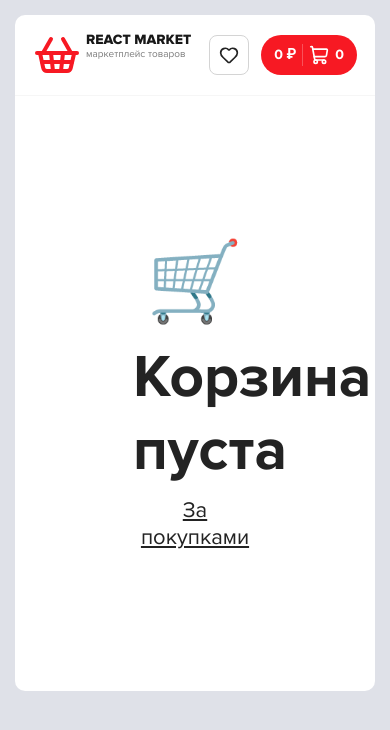
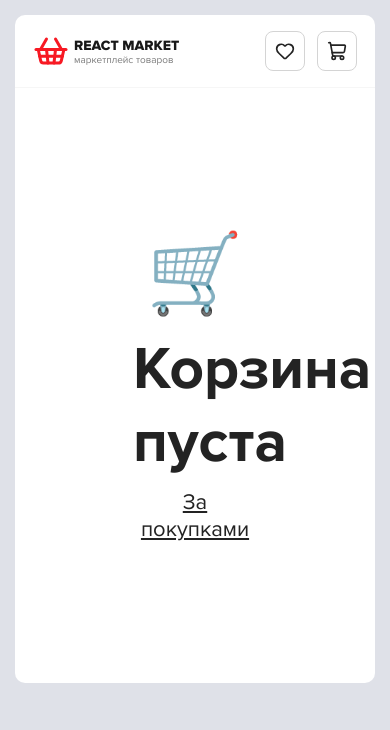
Before and after one commit to KatrinHurricaneGSL/react-market, a React (Vite) app: page /cart in a window 390 px wide. Shown: the top 730 px of the page. Built offline with nearby package versions, Linux system fonts and the light colour scheme.

Commit message:
refactor: header logo sizes

```diff
--- a/src/widgets/header/ui/Header.module.css
+++ b/src/widgets/header/ui/Header.module.css
@@ -17,6 +17,7 @@
 
 .headerLogo {
   display: flex;
+  align-items: center;
 }
 
 .headerLogo svg {
@@ -54,6 +55,10 @@
   border-radius: 8px;
   border-color: #d4d4d4;
   color: #232323;
+}
+
+.cartBadge.cartBadge {
+  display: none;
 }
 
 .cartButton {
@@ -96,7 +101,6 @@
   font-weight: 500;
 
   box-sizing: border-box;
-
 }
 
 @media (max-width: 768px) {
@@ -116,6 +120,34 @@
 }
 
 @media (max-width: 540px) {
+  .cartButton.cartButton {
+    position: relative;
+    width: var(--button-height);
+    height: var(--button-height);
+    padding: 0;
+    gap: 0;
+    border-radius: 8px;
+    border-color: #d4d4d4;
+    background: transparent;
+    color: #232323;
+  }
+
+  .cartButton.cartButton:hover {
+    border-color: var(--accent-color);
+    color: var(--accent-color);
+    background: transparent;
+  }
+
+  .cartCount,
+  .cartTotal,
+  .cartButton > span:empty {
+    display: none;
+  }
+
+  .cartBadge.cartBadge {
+    display: flex;
+  }
+
   .header .container {
     flex-wrap: wrap;
   }
@@ -141,8 +173,14 @@
   .headerLogo p {
     font-size: 10px;
   }
+
+  .headerLogo svg {
+    width: 36px;
+    height: 36px;
+  }
 }
 .favoriteButton .badge,
-.favoriteButton .badge span {
+.favoriteButton .badge span,
+.cartButton .badge {
   color: #fff;
 }
--- a/src/widgets/header/ui/Header.tsx
+++ b/src/widgets/header/ui/Header.tsx
@@ -63,7 +63,17 @@ export function Header({ onResetSearch }: Props) {
           </Button>
 
           <Button to="/cart" className={styles.cartButton}
-            icon={<><ShoppingCart /><span>{totalCartItems}</span></>}
+            icon={
+              <>
+                <ShoppingCart />
+                <span className={styles.cartCount}>{totalCartItems}</span>
+                {totalCartItems > 0 && (
+                  <span className={`${styles.badge} ${styles.cartBadge}`}>
+                    {totalCartItems > 99 ? "99+" : totalCartItems}
+                  </span>
+                )}
+              </>
+            }
             iconPosition="end" iconDivider aria-label={`Корзина: ${totalCartItems} товаров`}>
             <span className={styles.cartTotal}>
               {totalPrice === null ? "—" : formatPrice(totalPrice)}
```
Lines whose indentation alone changed are shown as unchanged.
